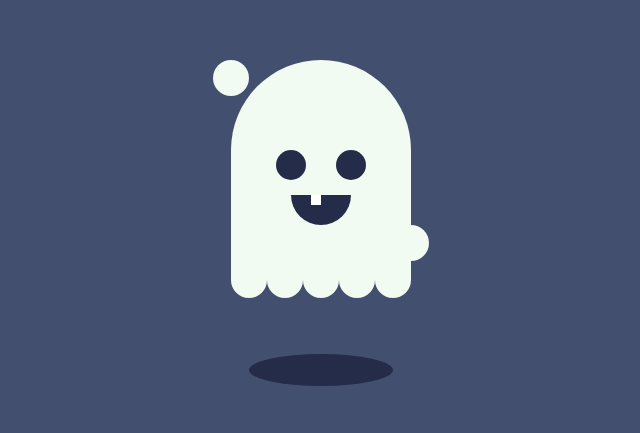
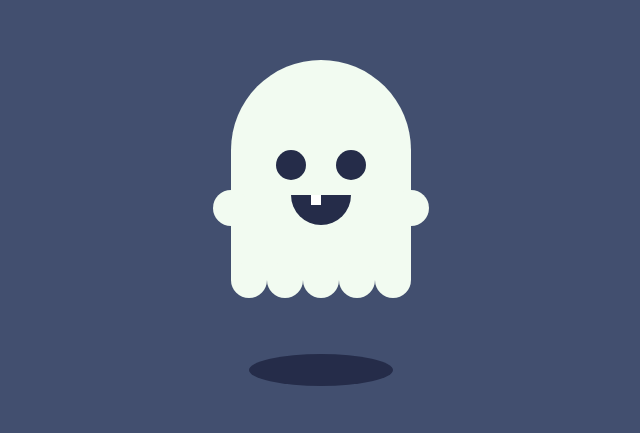
Before and after one commit to mary-brady/spooky, a plain HTML site: page index.html in a window 1280 px wide. Shown: the part 170-603 px from the top of the page, without its empty margins (79-719 px from the left). Drawn offline with Linux system fonts and the light colour scheme.

Commit message:
spooky complete!

```diff
--- a/style.css
+++ b/style.css
@@ -42,8 +42,9 @@ body {
 
 #spooky #body:before,
 #spooky #body:after {
-    content: '';
+    content: ' ';
     position: absolute;
+    top: 130px;
     display: inline-block;
     width: 36px;
     height: 36px;
```
